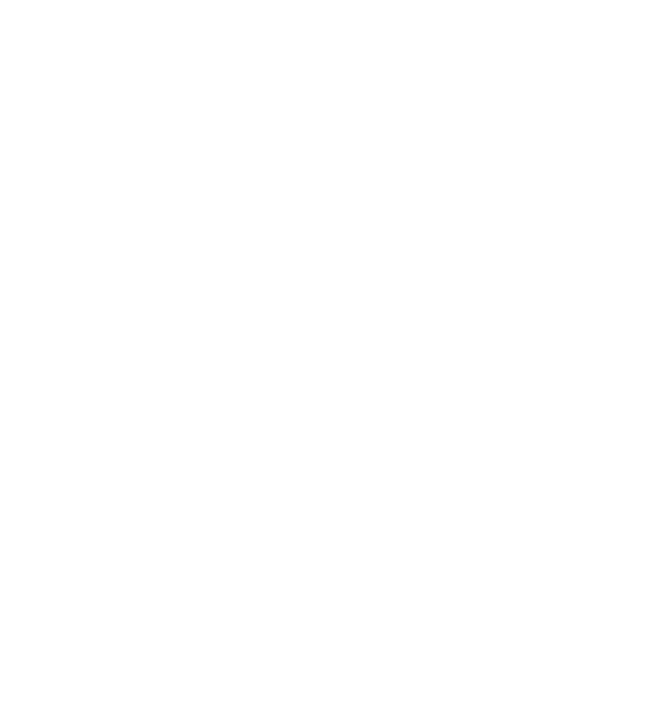
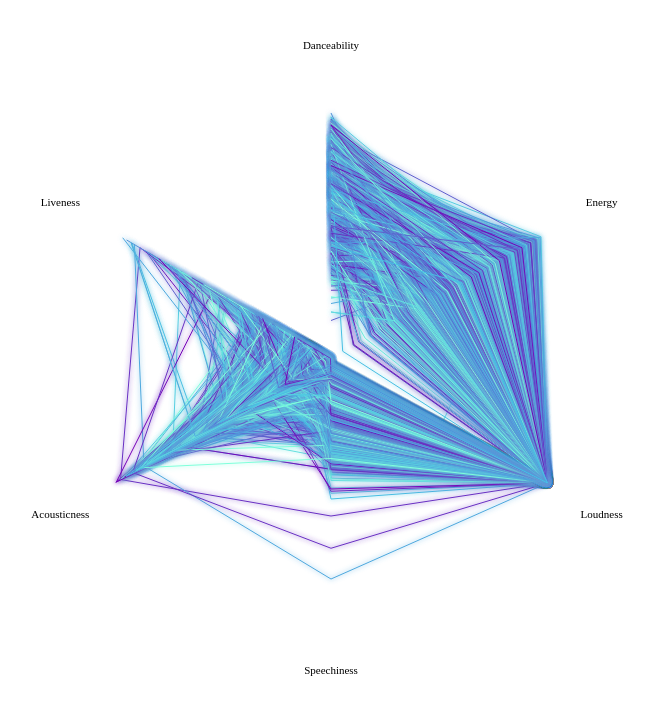
Before and after one commit to tsamantanis/spotify-charts-visualization, a plain HTML site: page index.html in a window 1280 px wide. Shown: the whole page, without its empty margins (27-681 px from the left). Drawn offline with nearby package versions, Linux system fonts and the light colour scheme.

Commit message:
Display songs in spider chart

```diff
--- a/index.html
+++ b/index.html
@@ -7,7 +7,12 @@
   <title>Spotify Top 2020 - 2021 Charts</title>
   <link href="styles.css" rel="stylesheet">
 </head>
+<script src="https://d3js.org/d3.v7.min.js"></script>
 <body>
+
+  <div class="radarChart"></div>
+	<script src="radarChart.js"></script>
+	<script src="index.js"></script>
 
 </body>
 </html>
--- a/index.js
+++ b/index.js
@@ -0,0 +1,50 @@
+
+async function handleData() {
+  var margin = {top: 100, right: 100, bottom: 100, left: 100},
+    width = Math.min(700, window.innerWidth - 10) - margin.left - margin.right,
+    height = Math.min(width, window.innerHeight - margin.top - margin.bottom - 20);
+
+  var color = d3.scaleOrdinal()
+    .range(["#7400b8", "#6930c3", "#5e60ce", "#5390d9", "#4ea8de", "#48bfe3", "#56cfe1", "#64dfdf", "#72efdd", "#80ffdb"]);
+
+  var radarChartOptions = {
+    w: width,
+    h: height,
+    margin: margin,
+    maxValue: 0.5,
+    levels: 6,
+    roundStrokes: true,
+    color: color
+  };
+
+  function formatValue(value) {
+    return Math.abs(parseFloat(value)) > 1 ? 1 : Math.abs(parseFloat(value))
+  }
+
+  const data = await d3.csv("./spotify_dataset.csv")
+  const formattedData = data.map(d => d["Danceability"] ?
+    [
+      { axis: "Danceability", value: formatValue(d["Danceability"]) || 0 },
+      { axis: "Energy", value: formatValue(d["Energy"]) || 0 },
+      { axis: "Loudness", value: formatValue(d["Loudness"]) || 0 },
+      { axis: "Speechiness", value: formatValue(d["Speechiness"]) || 0 },
+      { axis: "Acousticness", value: formatValue(d["Acousticness"]) || 0 },
+      { axis: "Liveness", value: formatValue(d["Liveness"]) || 0 }
+    ] : null
+  ).filter(d => d !== null)
+
+  // const maxDanceability = Math.max(...formattedData.map(d => d[0].value))
+  // const maxEnergy = Math.max(...formattedData.map(d => d[1].value))
+  // const maxLoudness = Math.max(...formattedData.map(d => d[2].value))
+  // const maxSpeechiness = Math.max(...formattedData.map(d => d[3].value))
+  // const maxAcousticness = Math.max(...formattedData.map(d => d[4].value))
+  // const maxLiveness = Math.max(...formattedData.map(d => d[5].value))
+
+  // const test = formattedData.slice(0, 3)
+  // console.log(test)
+  //Call function to draw the Radar chart
+  RadarChart(".radarChart", formattedData, radarChartOptions);
+
+}
+
+handleData();
--- /dev/null
+++ b/radarChart.js
@@ -0,0 +1,220 @@
+function RadarChart(id, data, options) {
+	var cfg = {
+	 w: 900,				//Width of the circle
+	 h: 900,				//Height of the circle
+	 margin: {top: 20, right: 20, bottom: 20, left: 20}, //The margins of the SVG
+	 levels: 6,				//How many levels or inner circles should there be drawn
+	 maxValue: 1, 			//What is the value that the biggest circle will represent
+	 labelFactor: 1.25, 	//How much farther than the radius of the outer circle should the labels be placed
+	 wrapWidth: 60, 		//The number of pixels after which a label needs to be given a new line
+	 opacityArea: 0, 	//The opacity of the area of the blob
+	 dotRadius: 4, 			//The size of the colored circles of each blog
+	 opacityCircles: 0.1, 	//The opacity of the circles of each blob
+	 strokeWidth: 1, 		//The width of the stroke around each blob
+	 roundStrokes: false,	//If true the area and stroke will follow a round path (cardinal-closed)
+	 color: d3
+    .scaleSequential()
+    .domain([0, data.length])
+    .interpolator(d3.interpolateRainbow) //.schemeCategory10() //.scale.category10()	//Color function
+	};
+
+	//Put all of the options into a variable called cfg
+	if('undefined' !== typeof options){
+	  for(var i in options){
+		if('undefined' !== typeof options[i]){ cfg[i] = options[i]; }
+	  }//for i
+	}//if
+
+	//If the supplied maxValue is smaller than the actual one, replace by the max in the data
+	// var maxValue = Math.max(cfg.maxValue, d3.max(data, function(i) {
+  //   return d3.max(i.map(function(o) {
+  //     return o.value;
+  //   })
+  //   )})
+  // );
+
+  const axisNames = [
+    "Danceability",
+    "Energy",
+    "Loudness",
+    "Speechiness",
+    "Acousticness",
+    "Liveness"
+  ]
+
+  const total = axisNames.length,					//The number of different axes
+		radius = Math.min(cfg.w / 2, cfg.h / 2), 	//Radius of the outermost circle
+		Format = d3.format('%'),			 	//Percentage formatting
+		angleSlice = Math.PI * 2 / total;		//The width in radians of each "slice"
+
+	var rScale = d3
+    .scaleLinear()
+		.range([0, radius])
+		.domain([0, cfg.maxValue]);
+
+	d3.select(id).select("svg").remove();
+
+	var svg = d3.select(id).append("svg")
+			.attr("width",  cfg.w + cfg.margin.left + cfg.margin.right)
+			.attr("height", cfg.h + cfg.margin.top + cfg.margin.bottom)
+			.attr("class", "radar"+id);
+
+      var g = svg.append("g")
+			.attr("transform", "translate(" + (cfg.w/2 + cfg.margin.left) + "," + (cfg.h/2 + cfg.margin.top) + ")");
+
+	var filter = g.append('defs').append('filter').attr('id','glow'),
+		feGaussianBlur = filter.append('feGaussianBlur').attr('stdDeviation','2.5').attr('result','coloredBlur'),
+		feMerge = filter.append('feMerge'),
+		feMergeNode_1 = feMerge.append('feMergeNode').attr('in','coloredBlur'),
+		feMergeNode_2 = feMerge.append('feMergeNode').attr('in','SourceGraphic');
+
+    var defs = svg.append("defs");
+
+
+  var dropShadowFilter = defs.append('svg:filter')
+    .attr('id', 'drop-shadow')
+    .attr('filterUnits', "userSpaceOnUse")
+    .attr('width', '250%')
+    .attr('height', '250%');
+  dropShadowFilter.append('svg:feGaussianBlur')
+    .attr('in', 'SourceGraphic')
+    .attr('stdDeviation', 5)
+    .attr('result', 'blur-out');
+  dropShadowFilter.append('svg:feColorMatrix')
+    .attr('in', 'blur-out')
+    .attr('type', 'hueRotate')
+    .attr('values', 180)
+    .attr('result', 'color-out');
+  dropShadowFilter.append('svg:feOffset')
+    .attr('in', 'color-out')
+    .attr('dx', 10)
+    .attr('dy', 10)
+    .attr('result', 'the-shadow');
+  dropShadowFilter.append('svg:feBlend')
+    .attr('in', 'SourceGraphic')
+    .attr('in2', 'the-shadow')
+    .attr('mode', 'normal');
+
+	var axisGrid = g.append("g").attr("class", "axisWrapper");
+
+	axisGrid.selectAll(".levels")
+	   .data(d3.range(1,(cfg.levels + 1)).reverse())
+	   .enter()
+		.append("circle")
+		.attr("class", "gridCircle")
+		.attr("r", d => radius / cfg.levels * d)
+		.style("fill", "#FFFFFF")
+		.style("fill-opacity", cfg.opacityCircles)
+		.style("filter" , "url(#drop-shadow)")
+
+	var axis = axisGrid.selectAll(".axis")
+		.data(axisNames)
+		.enter()
+		.append("g")
+		.attr("class", "axis");
+
+    axis.append("line")
+		.attr("x1", 0)
+		.attr("y1", 0)
+		.attr("x2", (d, i) => rScale(cfg.maxValue * 1.1) * Math.cos(angleSlice * i - Math.PI / 2))
+		.attr("y2", (d, i) => rScale(cfg.maxValue * 1.1) * Math.sin(angleSlice * i - Math.PI / 2))
+		.attr("class", "line")
+		.style("stroke", "white")
+		.style("stroke-width", "1px");
+
+	axis.append("text")
+		.attr("class", "legend")
+		.style("font-size", "11px")
+		.attr("text-anchor", "middle")
+		.attr("dy", "0.35em")
+		.attr("x", (d, i) => rScale(cfg.maxValue * cfg.labelFactor) * Math.cos(angleSlice * i - Math.PI / 2))
+		.attr("y", (d, i) => rScale(cfg.maxValue * cfg.labelFactor) * Math.sin(angleSlice * i - Math.PI / 2))
+		.text(d => d)
+		.call(wrap, cfg.wrapWidth);
+
+	var radarLine = d3.lineRadial()
+		// .interpolate("linear-closed")
+		.radius((d) => rScale(d.value) / 2)
+		.angle((d,i) => i * angleSlice);
+
+	// if(cfg.roundStrokes) {
+	// 	radarLine.interpolate("cardinal-closed");
+	// }
+
+	//Create a wrapper for the blobs
+	var blobWrapper = g.selectAll(".radarWrapper")
+		.data(data)
+		.enter().append("g")
+		.attr("class", "radarWrapper");
+
+	//Append the backgrounds
+	// blobWrapper
+	// 	.append("path")
+	// 	.attr("class", "radarArea")
+	// 	.attr("d", d => radarLine(d))
+	// 	.style("fill", (d, i) => cfg.color(i))
+	// 	.style("fill-opacity", cfg.opacityArea)
+	// 	.on('mouseover', function (d,i) {
+	// 		//Dim all blobs
+	// 		d3.selectAll(".radarArea")
+	// 			.transition().duration(200)
+	// 			.style("fill-opacity", 0.1);
+	// 		//Bring back the hovered over blob
+	// 		d3.select(this)
+	// 			.transition().duration(200)
+	// 			.style("fill-opacity", 0.7);
+	// 	})
+	// 	.on('mouseout', function() {
+	// 		//Bring back all blobs
+	// 		d3.selectAll(".radarArea")
+	// 			.transition().duration(200)
+	// 			.style("fill-opacity", cfg.opacityArea);
+	// 	});
+
+	//Create the outlines
+	blobWrapper.append("path")
+		.attr("class", "radarStroke")
+		.attr("d", (d) => radarLine(d))
+		.style("stroke-width", cfg.strokeWidth + "px")
+		.style("stroke", (d,i) => cfg.color(i))
+		.style("fill", "none")
+		.style("filter" , "url(#glow)");
+
+	//Append the circles
+	// blobWrapper.selectAll(".radarCircle")
+	// 	.data(d => d)
+	// 	.enter().append("circle")
+	// 	.attr("class", "radarCircle")
+	// 	.attr("r", cfg.dotRadius)
+	// 	.attr("cx", (d,i) => rScale(d.value) * Math.cos(angleSlice * i - Math.PI / 2) / 2)
+	// 	.attr("cy", (d,i) => rScale(d.value) * Math.sin(angleSlice * i - Math.PI / 2) / 2)
+	// 	.style("fill", (d,i,j) => cfg.color(j))
+	// 	.style("fill-opacity", 0);
+
+	function wrap(text, width) {
+	  text.each(function() {
+		var text = d3.select(this),
+			words = text.text().split(/\s+/).reverse(),
+			word,
+			line = [],
+			lineNumber = 0,
+			lineHeight = 1.4, // ems
+			y = text.attr("y"),
+			x = text.attr("x"),
+			dy = parseFloat(text.attr("dy")),
+			tspan = text.text(null).append("tspan").attr("x", x).attr("y", y).attr("dy", dy + "em");
+
+		while (word = words.pop()) {
+		  line.push(word);
+		  tspan.text(line.join(" "));
+		  if (tspan.node().getComputedTextLength() > width) {
+			line.pop();
+			tspan.text(line.join(" "));
+			line = [word];
+			tspan = text.append("tspan").attr("x", x).attr("y", y).attr("dy", ++lineNumber * lineHeight + dy + "em").text(word);
+		  }
+		}
+	  });
+	}//wrap
+
+}//RadarChart
```
